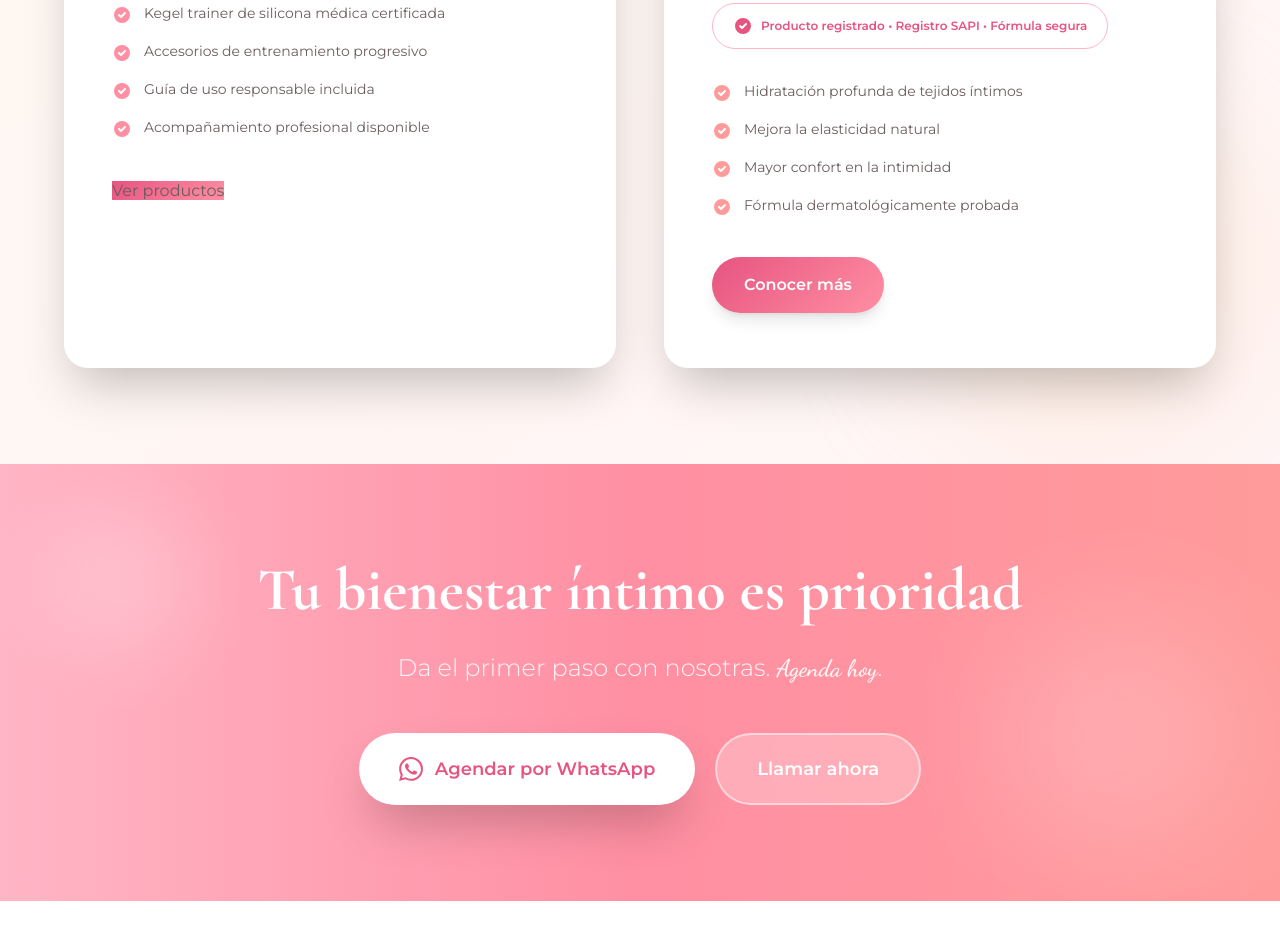
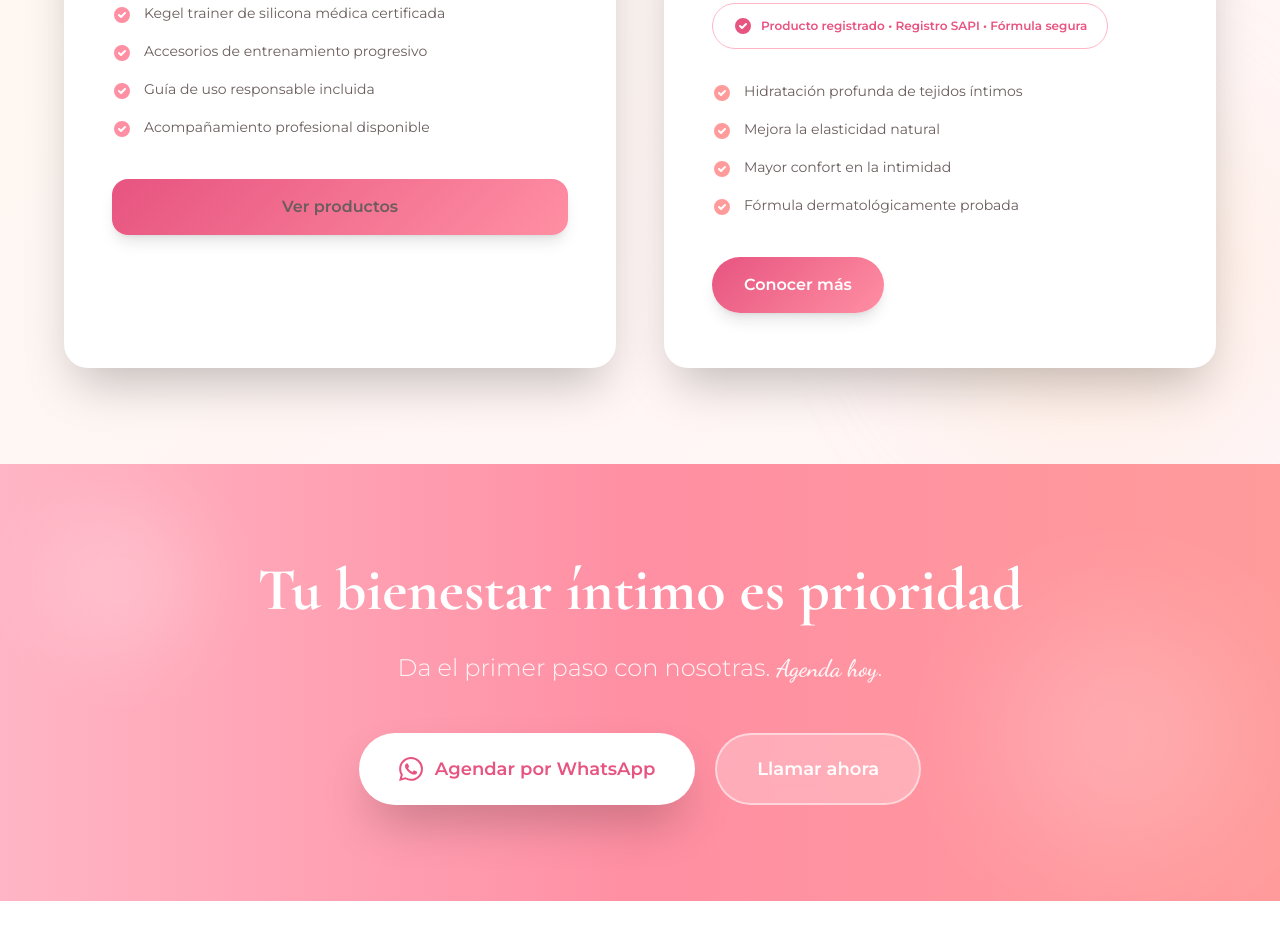
Before and after one commit to jimagrosso/Ginecospa2, a plain HTML site: page index.html in a window 1280 px wide. Shown: the part 4203-5142 px from the top of the page. Drawn offline with nearby package versions, Linux system fonts and the light colour scheme.

Commit message:
Refactor product link for improved styling

```diff
--- a/index.html
+++ b/index.html
@@ -804,10 +804,15 @@
                             <span>Acompañamiento profesional disponible</span>
                         </li>
                     </ul>
-                    <a href="https://jimagrosso.github.io/Ginecospa2/kegel-master-landing.html" class="btn-primary">
-    Ver productos
-</a>
-                </div>
+
+                    <div class="mt-8">
+                    <a href="https://jimagrosso.github.io/Ginecospa2/kegel-master-landing.html"
+                           class="btn-primary inline-block text-center w-full py-4 rounded-2xl font-semibold shadow-lg">
+                            Ver productos
+                    </a>
+                    </div>
+
+</div> <!-- ESTE ES EL CIERRE DE LA TARJETA CORRECTO -->
 
                 <!-- Crema íntima -->
                 <div class="card-glow bg-white rounded-3xl p-12 shadow-2xl reveal" style="animation-delay: 0.1s;">
```
